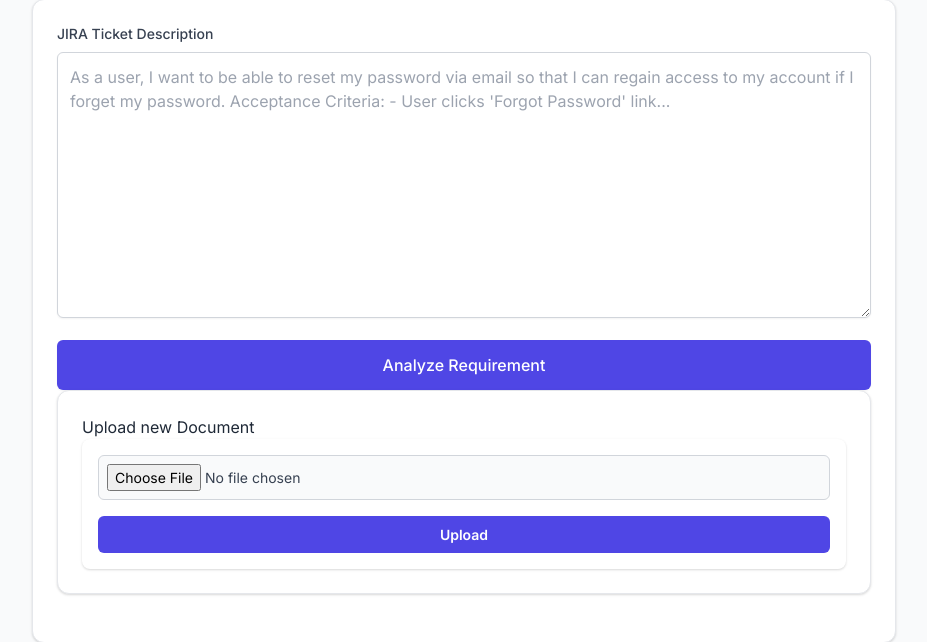
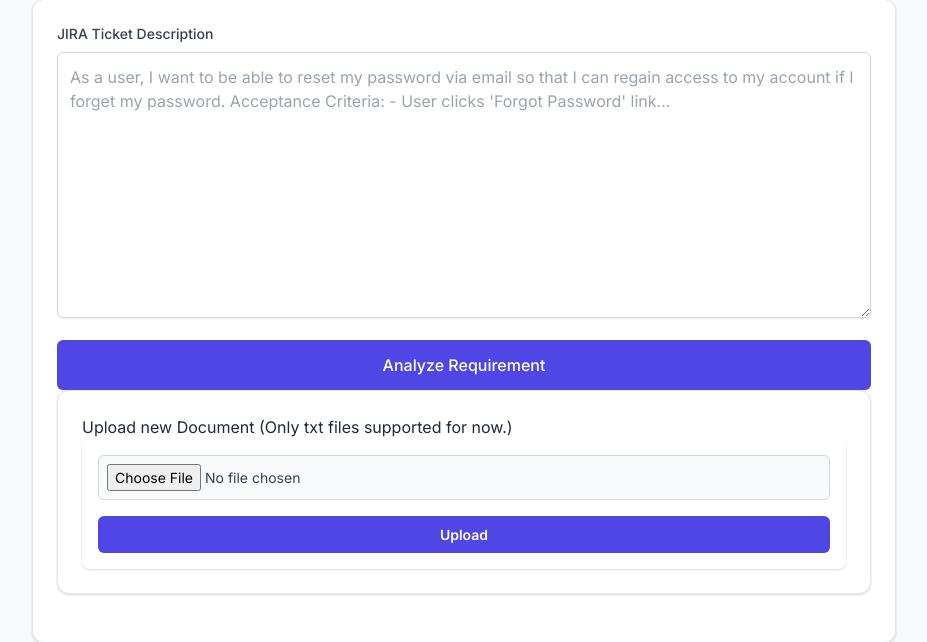
Before and after one commit to anandyadav-tal/TeamQB_hackathon_aug_25, a Flask app: page / in a window 1280 px wide. Shown: the part 157-799 px from the top of the page, without its empty margins (176-1103 px from the left). Run offline with Flask 3, Linux system fonts and the light colour scheme; some libraries are stand-ins or nearby versions.

Commit message:
Update file upload.

```diff
--- a/app.py
+++ b/app.py
@@ -39,7 +39,7 @@ from typing import List, Dict
 load_dotenv()
 
 UPLOAD_FOLDER = 'uploads'  # Define your upload directory
-ALLOWED_EXTENSIONS = {'txt', 'pdf', 'md'} # Define allowed extensions
+ALLOWED_EXTENSIONS = {'txt'} # Define allowed extensions
 app = Flask(__name__)
 app.config['UPLOAD_FOLDER'] = os.getenv('UPLOAD_FOLDER', UPLOAD_FOLDER)  # Use environment variable or default
 app.secret_key = os.getenv('FLASK_SECRET_KEY', 'default_secret_key')
--- a/templates/upload.html
+++ b/templates/upload.html
@@ -1,6 +1,6 @@
 <!doctype html>
 <title>Upload new Document</title>
-<h1>Upload new Document</h1>
+<h1>Upload new Document (Only txt files supported for now.)</h1>
 <form id="uploadForm" enctype="multipart/form-data">
     <input type="file" name="file" required />
     <button type="submit">Upload</button>
```
